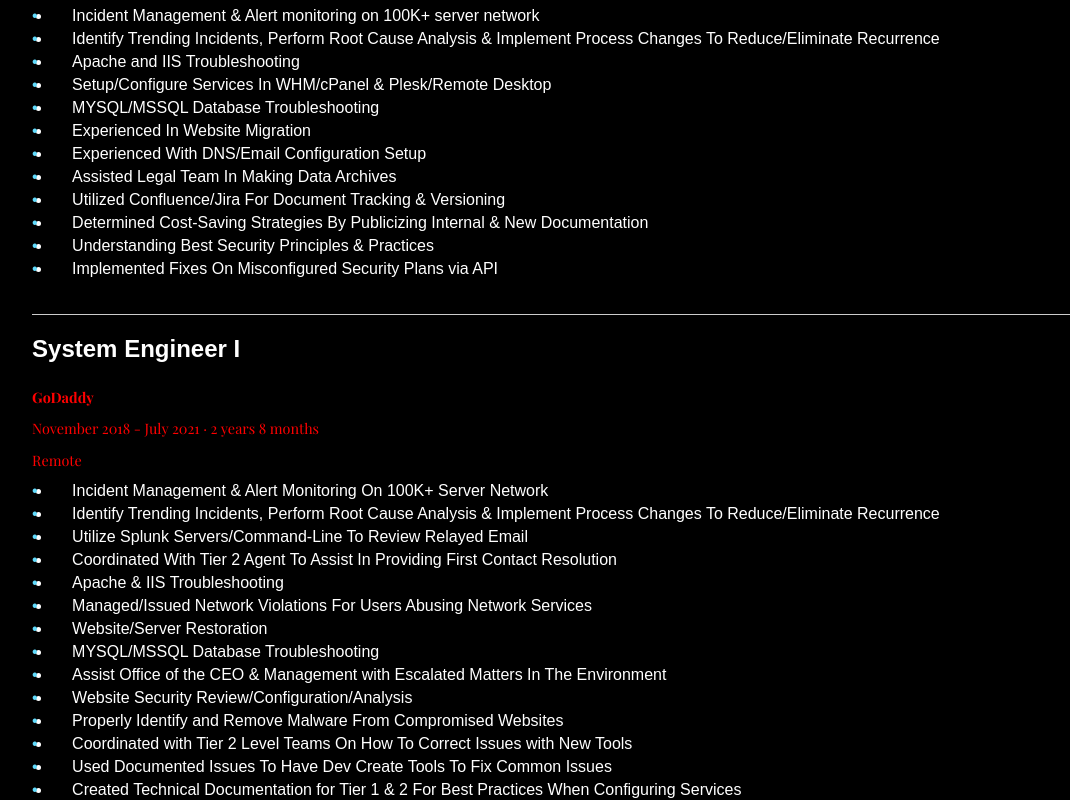
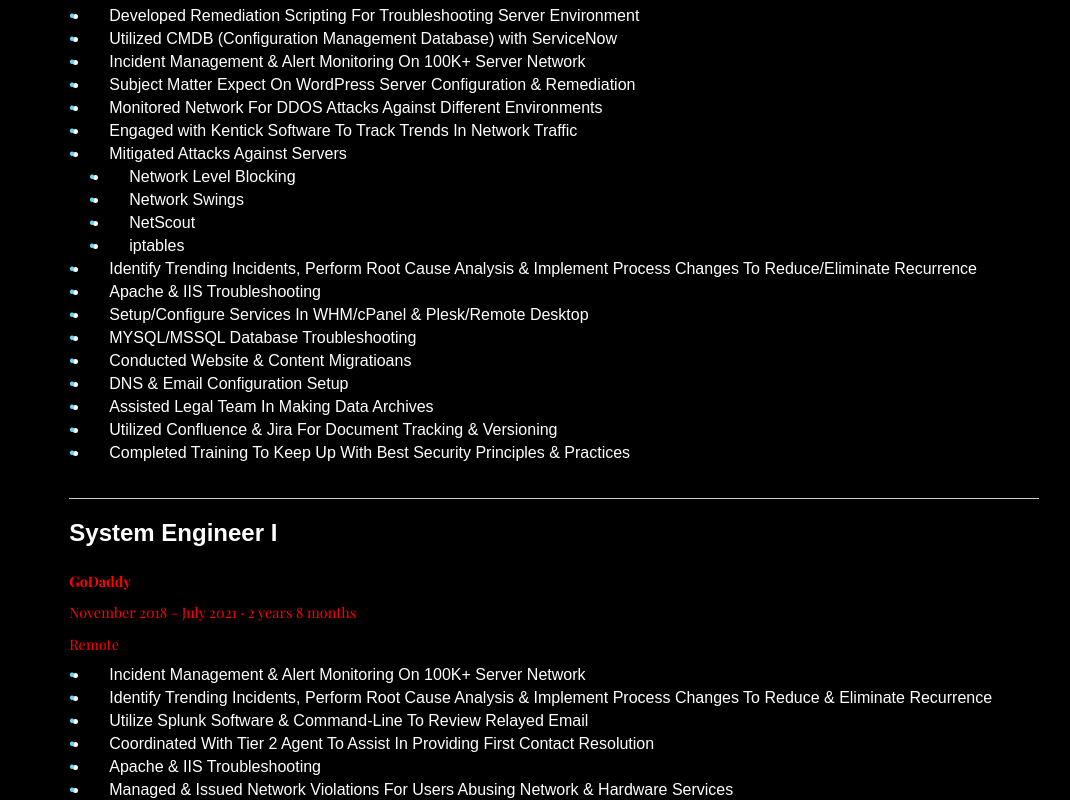
Before and after one commit to MrBoyd23/Projects, a React (Create React App) app in the folder my-resume-app/: page / in a window 1280 px wide. Shown: the part 360-1160 px from the top of the page, without its empty margins (86-1156 px from the left). Built offline with nearby package versions, Linux system fonts and the light colour scheme; the HTML template or start-up script is replaced by a standard one; a web font is replaced by a local one.

Commit message:
Adding: my-resume-app/src/components/Experience.js

```diff
--- a/my-resume-app/src/components/Experience.js
+++ b/my-resume-app/src/components/Experience.js
@@ -12,18 +12,28 @@
                     <p>Jul 2021 - Present · 3 yrs</p>
                     <p>Remote</p>
                     <ul>
-                        <li>Incident Management & Alert monitoring on 100K+ server network</li>
-                        <li>Identify Trending Incidents, Perform Root Cause Analysis & Implement Process Changes To Reduce/Eliminate Recurrence</li>
-                        <li>Apache and IIS Troubleshooting</li>
+                        <li>Developed Remediation Scripting For Troubleshooting Server Environment</li>
+	    		<li>Utilized CMDB (Configuration Management Database) with ServiceNow</li>
+	                <li>Incident Management & Alert Monitoring On 100K+ Server Network</li>
+                        <li>Subject Matter Expect On WordPress Server Configuration & Remediation</li>
+			<li>Monitored Network For DDOS Attacks Against Different Environments</li>
+			<li>Engaged with Kentick Software To Track Trends In Network Traffic</li>
+	    		<li>Mitigated Attacks Against Servers</li>
+    			    <ul>
+                                <li>Network Level Blocking</li>
+        			<li>Network Swings</li>
+        			<li>NetScout</li>
+        			<li>iptables</li>
+    			    </ul>
+	                <li>Identify Trending Incidents, Perform Root Cause Analysis & Implement Process Changes To Reduce/Eliminate Recurrence</li>
+                        <li>Apache & IIS Troubleshooting</li>
                         <li>Setup/Configure Services In WHM/cPanel & Plesk/Remote Desktop</li>
                         <li>MYSQL/MSSQL Database Troubleshooting</li>
-                        <li>Experienced In Website Migration</li>
-                        <li>Experienced With DNS/Email Configuration Setup</li>
+                        <li>Conducted Website & Content Migratioans</li>
+                        <li>DNS & Email Configuration Setup</li>
                         <li>Assisted Legal Team In Making Data Archives</li>
-                        <li>Utilized Confluence/Jira For Document Tracking & Versioning</li>
-                        <li>Determined Cost-Saving Strategies By Publicizing Internal & New Documentation</li>
-                        <li>Understanding Best Security Principles & Practices</li>
-                        <li>Implemented Fixes On Misconfigured Security Plans via API</li>
+                        <li>Utilized Confluence & Jira For Document Tracking & Versioning</li>
+                        <li>Completed Training To Keep Up With Best Security Principles & Practices</li>
                     </ul>
                 </div>
             </div>
@@ -37,20 +47,20 @@
                     <p>Remote</p>
                     <ul>
                         <li>Incident Management & Alert Monitoring On 100K+ Server Network</li>
-                        <li>Identify Trending Incidents, Perform Root Cause Analysis & Implement Process Changes To Reduce/Eliminate Recurrence</li>
-                        <li>Utilize Splunk Servers/Command-Line To Review Relayed Email</li>
+                        <li>Identify Trending Incidents, Perform Root Cause Analysis & Implement Process Changes To Reduce & Eliminate Recurrence</li>
+                        <li>Utilize Splunk Software & Command-Line To Review Relayed Email</li>
                         <li>Coordinated With Tier 2 Agent To Assist In Providing First Contact Resolution</li>
                         <li>Apache & IIS Troubleshooting</li>
-                        <li>Managed/Issued Network Violations For Users Abusing Network Services</li>
-                        <li>Website/Server Restoration</li>
+                        <li>Managed & Issued Network Violations For Users Abusing Network & Hardware Services</li>
+                        <li>Website & Server Restorations</li>
                         <li>MYSQL/MSSQL Database Troubleshooting</li>
                         <li>Assist Office of the CEO & Management with Escalated Matters In The Environment</li>
                         <li>Website Security Review/Configuration/Analysis</li>
                         <li>Properly Identify and Remove Malware From Compromised Websites</li>
                         <li>Coordinated with Tier 2 Level Teams On How To Correct Issues with New Tools</li>
-                        <li>Used Documented Issues To Have Dev Create Tools To Fix Common Issues</li>
+                        <li>Used Documented Issues To Have Developers Create Tools To Fix Common Issues</li>
                         <li>Created Technical Documentation for Tier 1 & 2 For Best Practices When Configuring Services</li>
-                        <li>Setup of A HelpBot (LiveEngage), This Is An Automated Bot That Provides Answers To Agents Based On Common Issues In The Environment</li>
+                        <li>Setup of A HelpBot (LiveEngage), Automated Bot That Provides Answers To Agents Based On Common Issues In The Environment</li>
                     </ul>
                 </div>
             </div>
```
